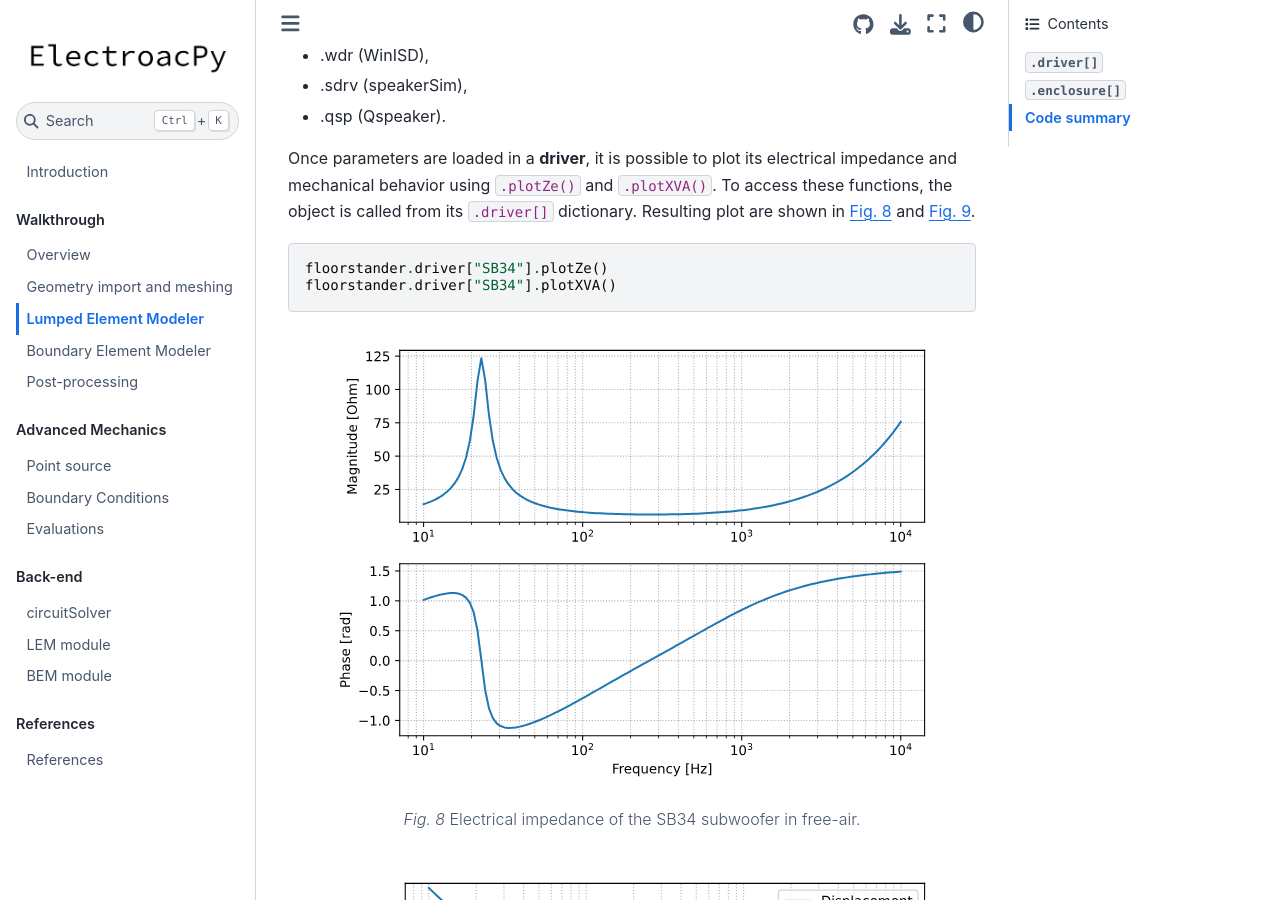
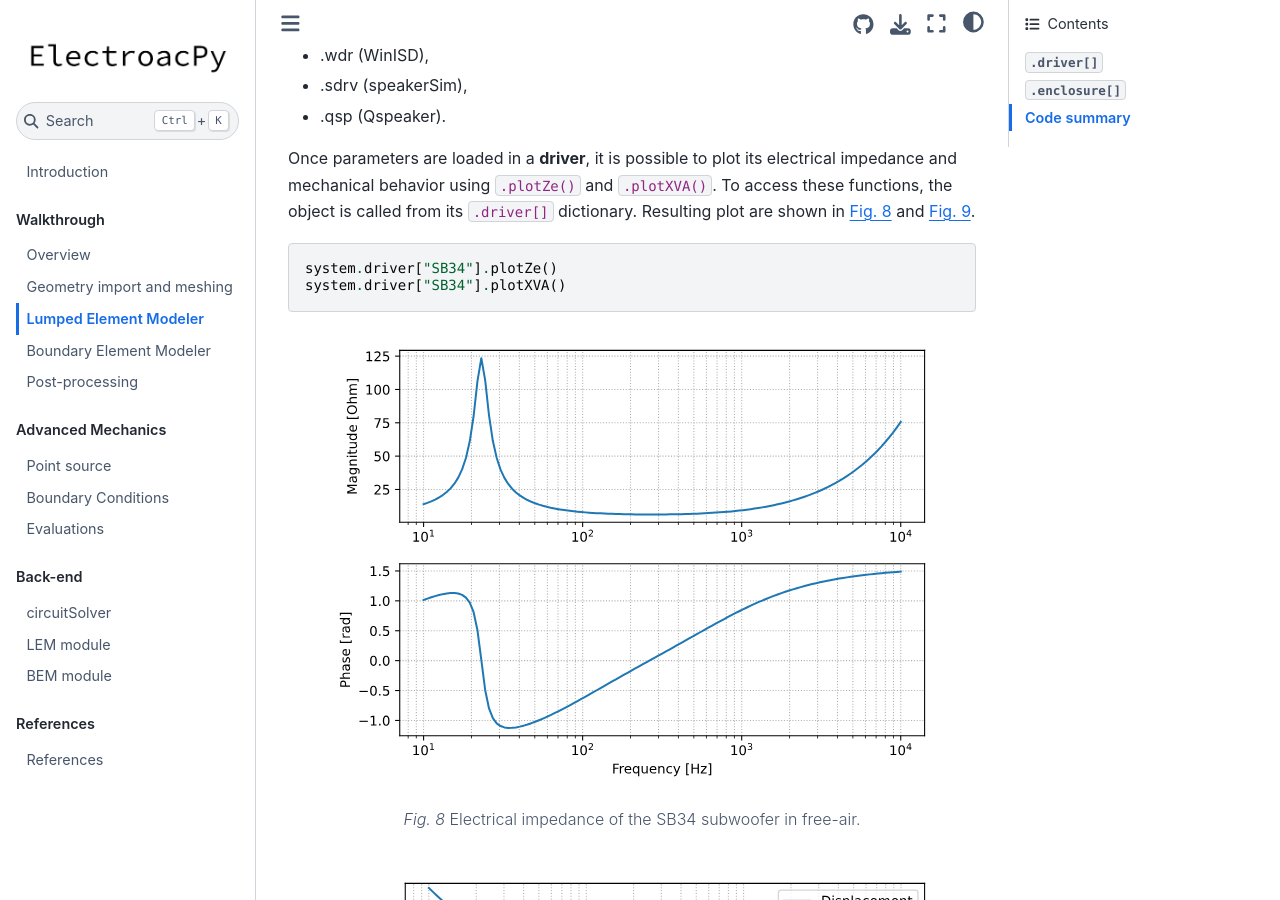
Before and after one commit to TomMunoz3772/electroacPy, a Jupyter Book: the page built from docs/01-ac-LEM.md, in a window 1280 px wide and 900 px high, scrolled down 1693 px. Built offline with Jupyter Book 1.0.4 settings and Sphinx 7.4.7 and the Sphinx Book theme 1.1.4, drawn with Linux system fonts in a browser that asks for light colours.

Commit message:
Update 01-ac-LEM.md

````diff
--- a/docs/01-ac-LEM.md
+++ b/docs/01-ac-LEM.md
@@ -51,8 +51,8 @@ For now, electroacPy supports the following file format:
 Once parameters are loaded in a **driver**, it is possible to plot its electrical impedance and mechanical behavior using `.plotZe()` and `.plotXVA()`. To access these functions, the object is called from its `.driver[]` dictionary. Resulting plot are shown in {numref}`woofer-ze` and {numref}`woofer-xva`.
 
 ```python
-floorstander.driver["SB34"].plotZe()
-floorstander.driver["SB34"].plotXVA()
+system.driver["SB34"].plotZe()
+system.driver["SB34"].plotXVA()
 ```
 
 ```{figure} ./lumped_images/woofer_ze_b.svg
````
